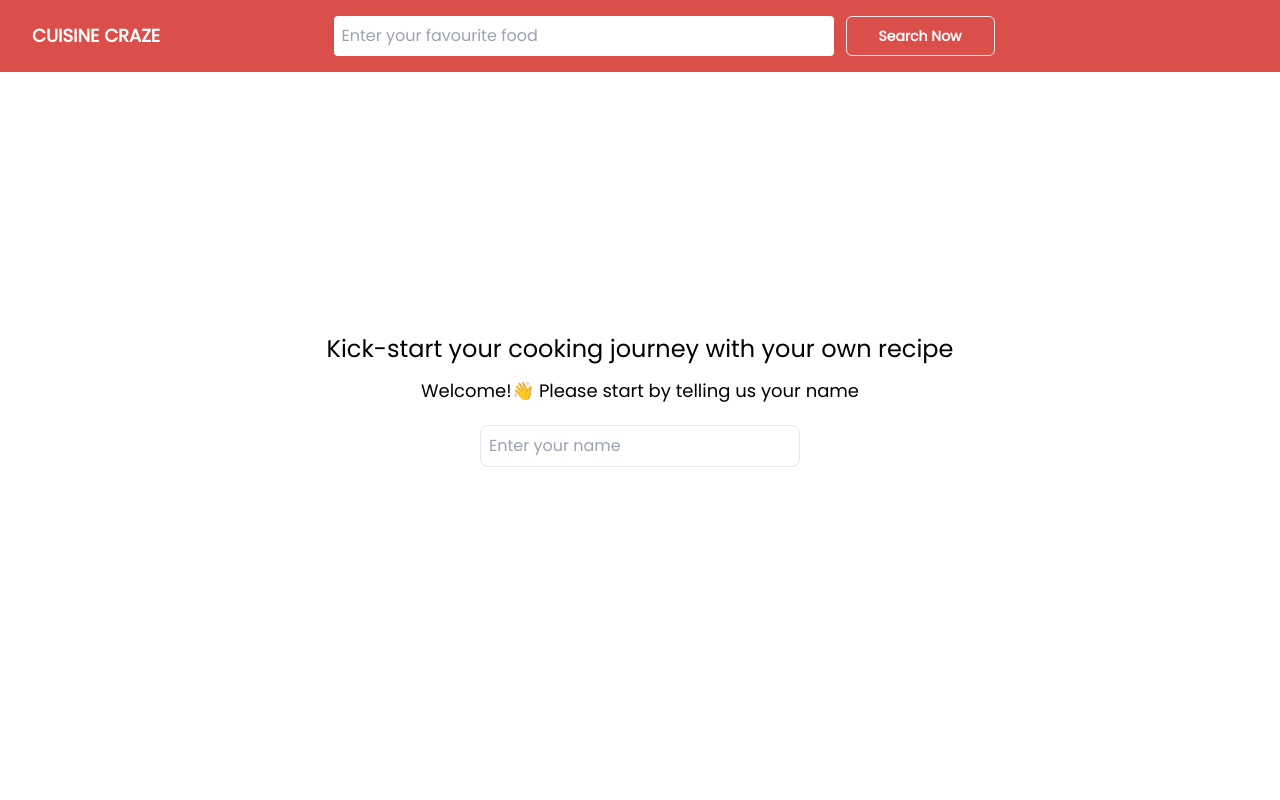
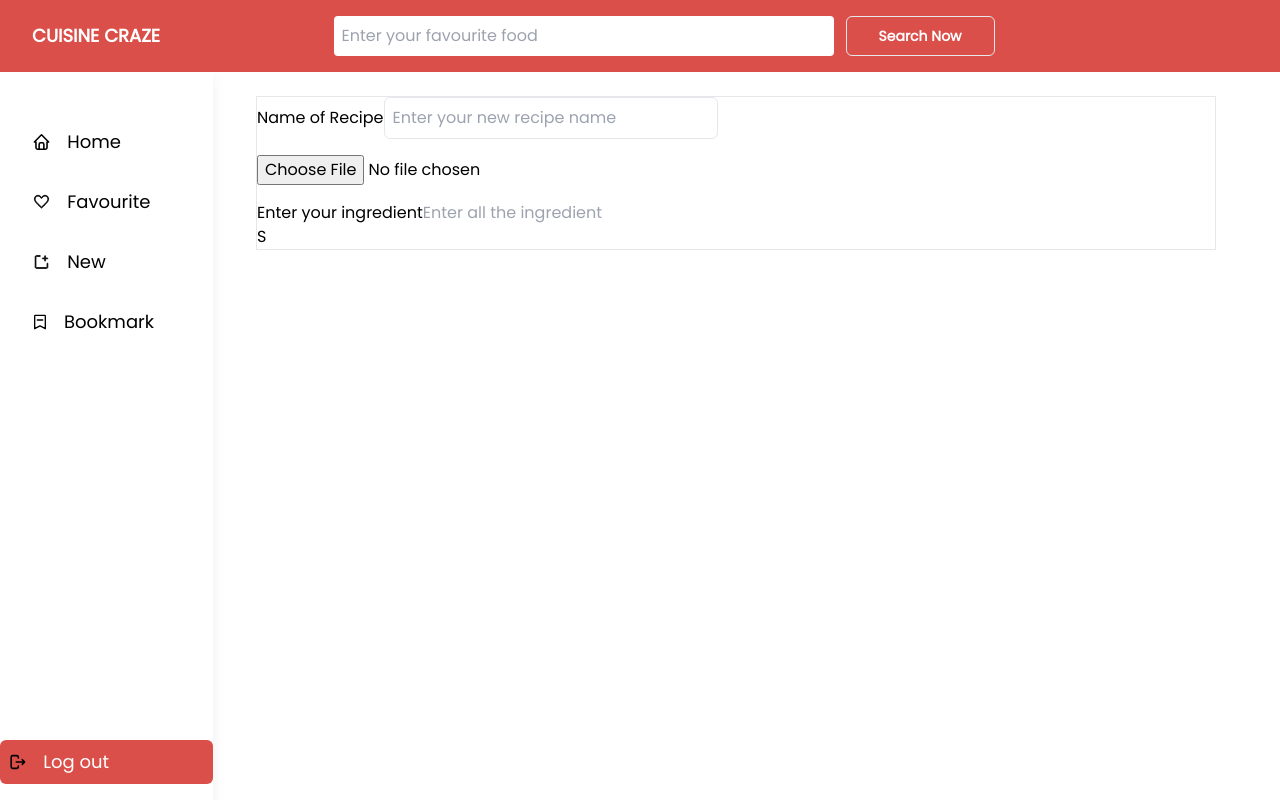
Before and after one commit to 19syntax/recipe-finder, a React (Vite) app: page / in a window 1280 px wide. Built offline with nearby package versions, Linux system fonts and the light colour scheme; no server answers.

Commit message:
Adding a new page for adding a New Recipe

```diff
--- a/src/App.jsx
+++ b/src/App.jsx
@@ -13,7 +13,7 @@ const router = createBrowserRouter([
     element: <AppLayout />,
     children: [
       {
-        path: "/",
+        path: "home",
         element: <Home />,
       },
       {
@@ -25,7 +25,7 @@ const router = createBrowserRouter([
         element: <Menu />,
       },
       {
-        path: "/new",
+        path: "/",
         element: <NewRecipe />,
       },
       {
--- a/src/Pages/NewRecipe.jsx
+++ b/src/Pages/NewRecipe.jsx
@@ -7,9 +7,21 @@ function NewRecipe() {
       <Header />
       <Sidebar />
       <div className="w-70 sm:w-3/4 float-right mr-0 sm:mr-16 mt-24 border">
-        <input type="text" placeholder="Enter your new recipe name" />
-        <input type="file" name="img" id="" />
-        <textarea name="" placeholder="Describe the steps" id=""></textarea>
+        <div>
+          <label>Name of Recipe</label>
+          <input
+            className="border rounded-md p-2"
+            type="text"
+            placeholder="Enter your new recipe name"
+          />
+        </div>
+        <input className="my-4" type="file" name="img" id="" />
+
+        <div>
+          <label>Enter your ingredient</label>
+          <input type="text" placeholder="Enter all the ingredient" />
+        </div>
+        <button type="submit">S</button>
       </div>
     </>
   );
```
